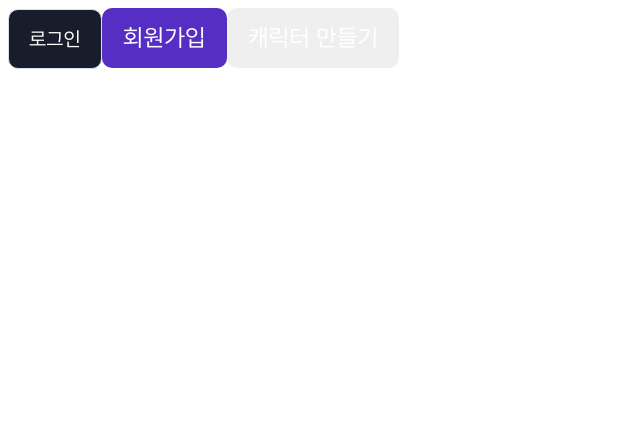
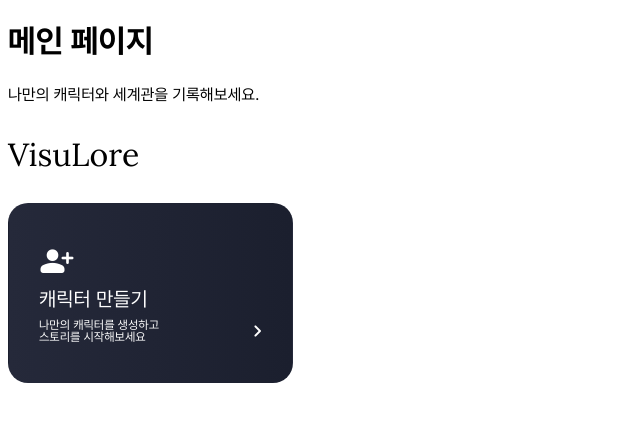
Before and after one commit to eodrn7021-cell/est_13_3st_project, a Next.js app: page / in a window 1280 px wide. Shown: the top 422 px of the page, without its empty margins (0-640 px from the left). Built offline with nearby package versions, Linux system fonts and the light colour scheme.

Commit message:
fix: 주요 기능 카드 아이콘 채움 스타일 적용

```diff
--- a/app/layout.jsx
+++ b/app/layout.jsx
@@ -37,6 +37,13 @@ export const metadata = {
 const RootLayout = ({ children }) => {
   return (
     <html lang="ko">
+      <head>
+        <link
+          rel="stylesheet"
+          href="https://fonts.googleapis.com/css2?family=Material+Symbols+Rounded:opsz,wght,FILL,GRAD@20..48,100..700,0..1,-50..200"
+          precedence="default"
+        />
+      </head>
       <body className={`${Pretendard.variable} ${LoraFont.variable}`}>{children}</body>
     </html>
   );
--- a/app/page.jsx
+++ b/app/page.jsx
@@ -1,25 +1,14 @@
-"use client";
-
-import Button from "@/components/common/Button/Button";
+import Link from "next/link";
+import QuickMenu from "@/components/home/QuickMenu/QuickMenu";
 
 const HomePage = () => {
-  const HandleClick = () => {
-    alert("버튼이 정상 작동합니다.");
-  };
-
   return (
     <main>
-      <Button variant="secondary" size="medium">
-        로그인
-      </Button>
+      <h1 className="kr_pc_title_b">메인 페이지</h1>
+      <p className="kr_body_150">나만의 캐릭터와 세계관을 기록해보세요.</p>
 
-      <Button variant="primary" size="large">
-        회원가입
-      </Button>
-
-      <Button variant="gradient" size="large" onClick={HandleClick}>
-        캐릭터 만들기
-      </Button>
+      <p className="en_pc_title">VisuLore</p>
+      <QuickMenu />
     </main>
   );
 };
--- a/components/home/QuickMenu/QuickMenu.jsx
+++ b/components/home/QuickMenu/QuickMenu.jsx
@@ -0,0 +1,36 @@
+import Link from "next/link";
+import styles from "./QuickMenu.module.scss";
+
+const QuickMenu = () => {
+  return (
+    <Link className={styles.quick_menu_card} href="/characters/create">
+      <span
+        className={`material-symbols-rounded icon_36 ${styles.quick_menu_icon}`}
+        aria-hidden="true"
+      >
+        person_add
+      </span>
+
+      <div className={styles.quick_menu_content}>
+        <strong className={`kr_pc_btn_text ${styles.quick_menu_title}`}>캐릭터 만들기</strong>
+
+        <div className={styles.quick_menu_bottom}>
+          <p className={`kr_caption ${styles.quick_menu_description}`}>
+            나만의 캐릭터를 생성하고
+            <br />
+            스토리를 시작해보세요
+          </p>
+
+          <span
+            className={`material-symbols-rounded icon_24 ${styles.quick_menu_arrow}`}
+            aria-hidden="true"
+          >
+            chevron_right
+          </span>
+        </div>
+      </div>
+    </Link>
+  );
+};
+
+export default QuickMenu;
--- a/components/home/QuickMenu/QuickMenu.module.scss
+++ b/components/home/QuickMenu/QuickMenu.module.scss
@@ -0,0 +1,68 @@
+@use "../../../styles/abstracts/_colors.scss" as colors;
+
+.quick_menu_card {
+  display: flex;
+  flex-direction: column;
+  align-items: flex-start;
+  justify-content: center;
+  width: 285px;
+  height: 180px;
+  padding: 0 22px 0 30px;
+  color: colors.$color_white;
+  text-decoration: none;
+  background: colors.$gradient_tag;
+  border: 1px solid transparent;
+  border-radius: 20px;
+  overflow: hidden;
+  box-sizing: border-box;
+
+  &:hover {
+    background: colors.$gradient_main;
+    border-color: colors.$color_primary;
+  }
+}
+
+.quick_menu_icon {
+  margin-bottom: 10px;
+  color: colors.$color_white;
+  font-size: 36px;
+  line-height: 1;
+  font-variation-settings:
+    "FILL" 1,
+    "wght" 400,
+    "GRAD" 0,
+    "opsz" 36;
+}
+
+.quick_menu_content {
+  display: flex;
+  flex-direction: column;
+  gap: 10px;
+  width: 100%;
+}
+
+.quick_menu_title {
+  display: block;
+  margin: 0;
+}
+
+.quick_menu_bottom {
+  display: flex;
+  align-items: center;
+  justify-content: space-between;
+  gap: 10px;
+  width: 100%;
+}
+
+.quick_menu_description {
+  margin: 0;
+  color: colors.$color_white;
+}
+
+.quick_menu_arrow {
+  flex-shrink: 0;
+  display: flex;
+  align-items: center;
+  justify-content: center;
+  color: colors.$color_white;
+}
```
